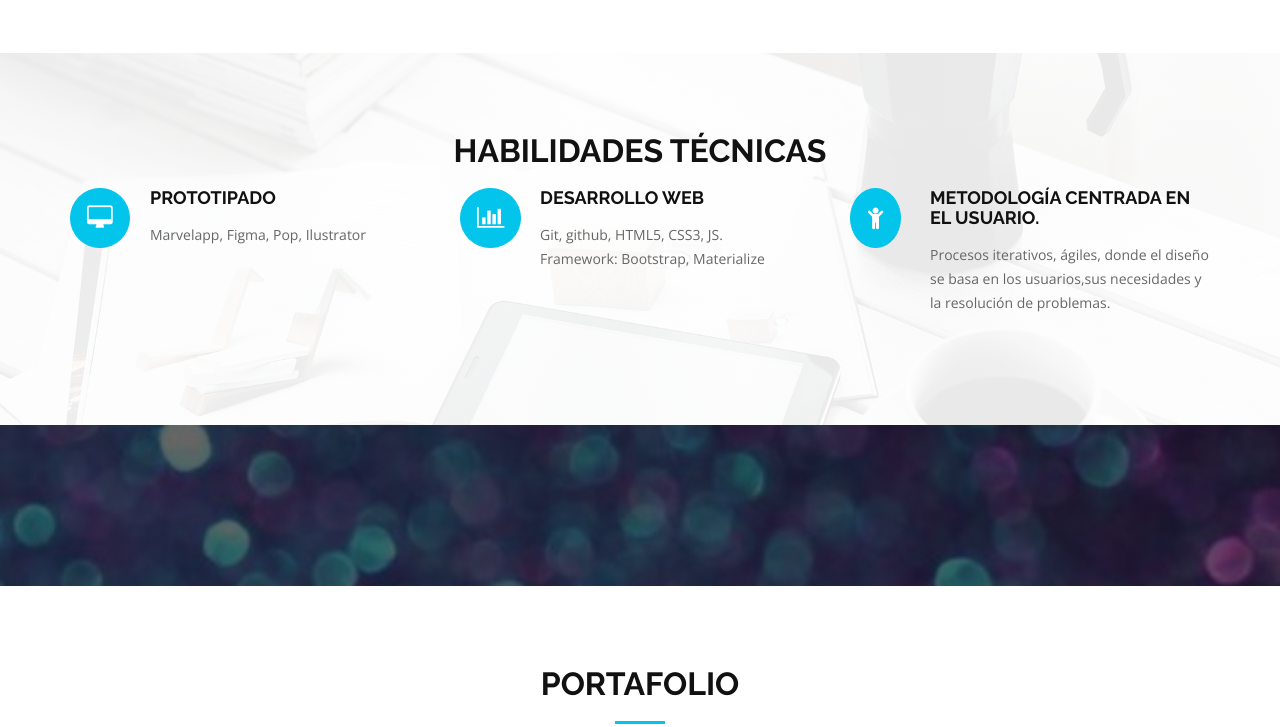
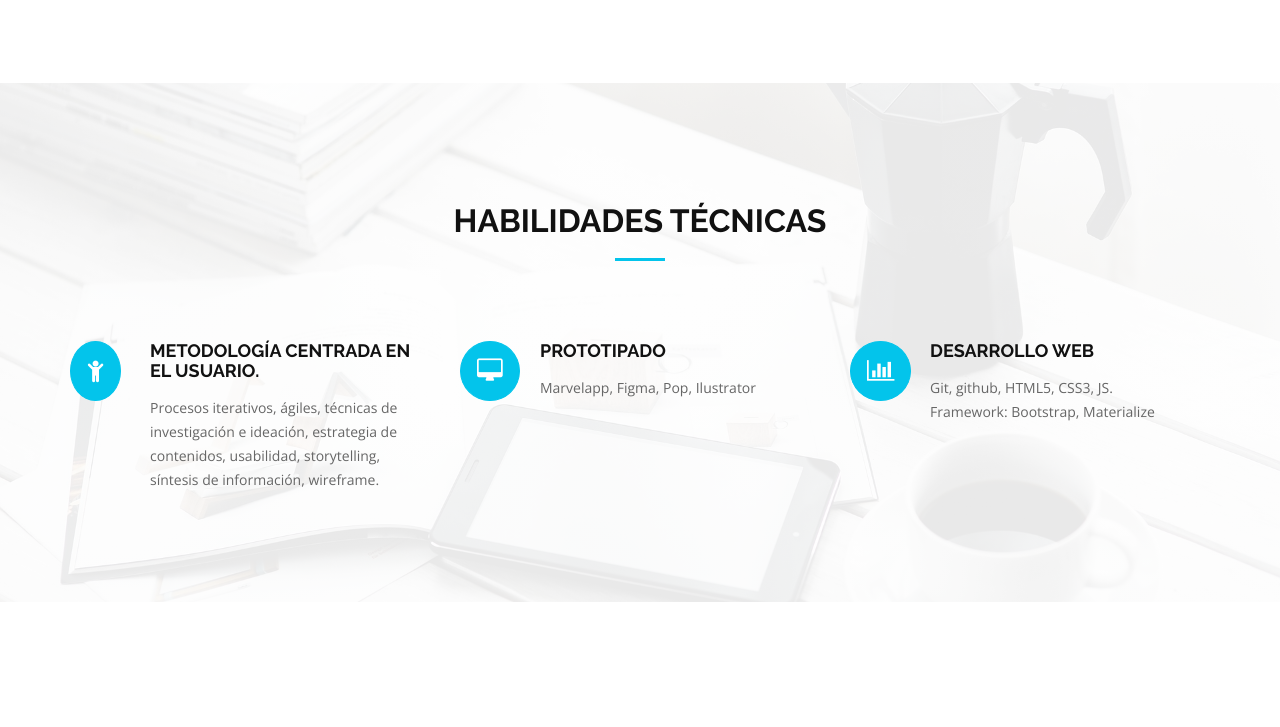
Before and after one commit to yolangelica/portafolio-yr, a plain HTML site: page index.html in a window 1280 px wide. Shown: the part 1340-2067 px from the top of the page. Drawn offline with nearby package versions, Linux system fonts and the light colour scheme.

Commit message:
elimina seccion

```diff
--- a/css/style.css
+++ b/css/style.css
@@ -34,6 +34,12 @@ h1, h2, h3, h4, h5, h6 {
   font-weight: 400;
   margin: 0 0 20px 0;
   padding: 0;
+}
+.row{
+  margin-right: -15px;
+  margin-left: -15px;
+  margin-top:40px;
+
 }
 
 
--- a/index.html
+++ b/index.html
@@ -3,7 +3,7 @@
 
 <head>
   <meta charset="utf-8">
-  <title>Hola Mundo</title>
+  <title>Yolanda Rayman</title>
   <meta content="width=device-width, initial-scale=1.0" name="viewport">
   <meta content="" name="keywords">
   <meta content="" name="description">
@@ -92,7 +92,7 @@
         <div class="col-md-12">
           <h3 class="section-title">Sobre mi</h3>
           <div class="section-title-divider"></div>
-          <p class="section-description">Me gusta aprender de forma constante, compartir con gente nueva, además de buscar nuevos desafíos y oportunidades para crecer, así que siempre estoy aprendiendo algo nuevo.</p>
+          <p>Me gusta aprender de forma constante, compartir con gente nueva, además de buscar nuevos desafíos y oportunidades para crecer, así que siempre estoy aprendiendo algo nuevo.</p>
           <p>Mi objetivo principal es ser parte de un equipo que apoye mi desarrollo como profesional y me plantee diversos retos, por mi parte puedo aportar con la mejor disposición para aprender, siendo resolutiva y trabajando en equipo.</p>
           <p>En este portafolio presento algunos proyectos para mostrar mi proceso de diseño, para que pueda encontrar información sobre el proceso de investigación, las pruebas, la creación de prototipos y el diseño visual.</p>
         </div>
@@ -108,10 +108,16 @@
       <div class="row">
         <div class="col-md-12">
           <h3 class="section-title">Habilidades técnicas</h3>
+          <div class="section-title-divider"></div>
         </div>
+      </div>
         <br>
-      </div>
       <div class="row">
+        <div class="col-md-4 service-item">
+          <div class="service-icon"><i class="fa fa-child"></i></div>
+          <h4 class="service-title"><a href="">Metodología centrada en el usuario.</a></h4>
+          <p class="service-description">Procesos iterativos, ágiles, técnicas de investigación e ideación, estrategia de contenidos, usabilidad, storytelling, síntesis de información, wireframe.</p>
+        </div>
         <div class="col-md-4 service-item">
           <div class="service-icon"><i class="fa fa-desktop"></i></div>
           <h4 class="service-title"><a href="">Prototipado</a></h4>
@@ -123,25 +129,6 @@
           <h4 class="service-title"><a href="">Desarrollo Web</a></h4>
           <p class="service-description">Git, github, HTML5, CSS3, JS. <br>Framework: Bootstrap, Materialize</p>
         </div>
-        <div class="col-md-4 service-item">
-          <div class="service-icon"><i class="fa fa-child"></i></div>
-          <h4 class="service-title"><a href="">Metodología centrada en el usuario.</a></h4>
-          <p class="service-description">Procesos iterativos, ágiles, donde el diseño se basa en los usuarios,sus necesidades y la resolución de problemas.</p>
-        </div>
-      </div>
-    </div>
-  </section>
-
-  <!--==========================
-  Subscrbe Section
-  ============================-->
-  <section id="subscribe">
-    <div class="container wow fadeInUp">
-      <div class="row">
-        <div class="col-md-8">
-
-        </div>
-
       </div>
     </div>
   </section>
@@ -201,6 +188,25 @@
           <div class="section-title-divider"></div>
         </div>
       </div>
+      <div class="col-md-5 col-md-push-2">
+        <div class="form">
+          <div id="sendmessage">Your message has been sent. Thank you!</div>
+          <div id="errormessage"></div>
+          <form action="https://formspree.io/rayman.yolanda@gmail.com" method="Post" role="form" class="contactForm">
+             <div class="form-group">
+              <br>
+               <p>Puedes enviar un correo directo, dejando tu email y un mensaje</p>
+             </div>
+            <div class="form-group">
+              <input type="email" name="email"  class="form-control"  id="email" placeholder="Tu email" data-rule="email"/>
+            </div>
+            <div class="form-group">
+              <textarea class="form-control" textarea name="message"  rows="5" data-rule="required" data-msg="Please write something for us" placeholder="Mensaje"></textarea>
+            </div>
+            <div class="text-center"><button type="submit">Enviar</button></div>
+          </form>
+        </div>
+      </div>
 
       <div class="row">
         <div class="col-md-3 col-md-push-2">
@@ -226,25 +232,6 @@
           </div>
         </div>
 
-        <div class="col-md-5 col-md-push-2">
-          <div class="form">
-            <div id="sendmessage">Your message has been sent. Thank you!</div>
-            <div id="errormessage"></div>
-            <form action="https://formspree.io/rayman.yolanda@gmail.com" method="Post" role="form" class="contactForm">
-               <div class="form-group">
-                <br>
-                 <p>Puedes enviar un correo directo, dejando tu email y un mensaje</p>
-               </div>
-              <div class="form-group">
-                <input type="email" name="email"  class="form-control"  id="email" placeholder="Tu email" data-rule="email"/>
-              </div>
-              <div class="form-group">
-                <textarea class="form-control" textarea name="message"  rows="5" data-rule="required" data-msg="Please write something for us" placeholder="Mensaje"></textarea>
-              </div>
-              <div class="text-center"><button type="submit">Enviar</button></div>
-            </form>
-          </div>
-        </div>
 
       </div>
     </div>
```
